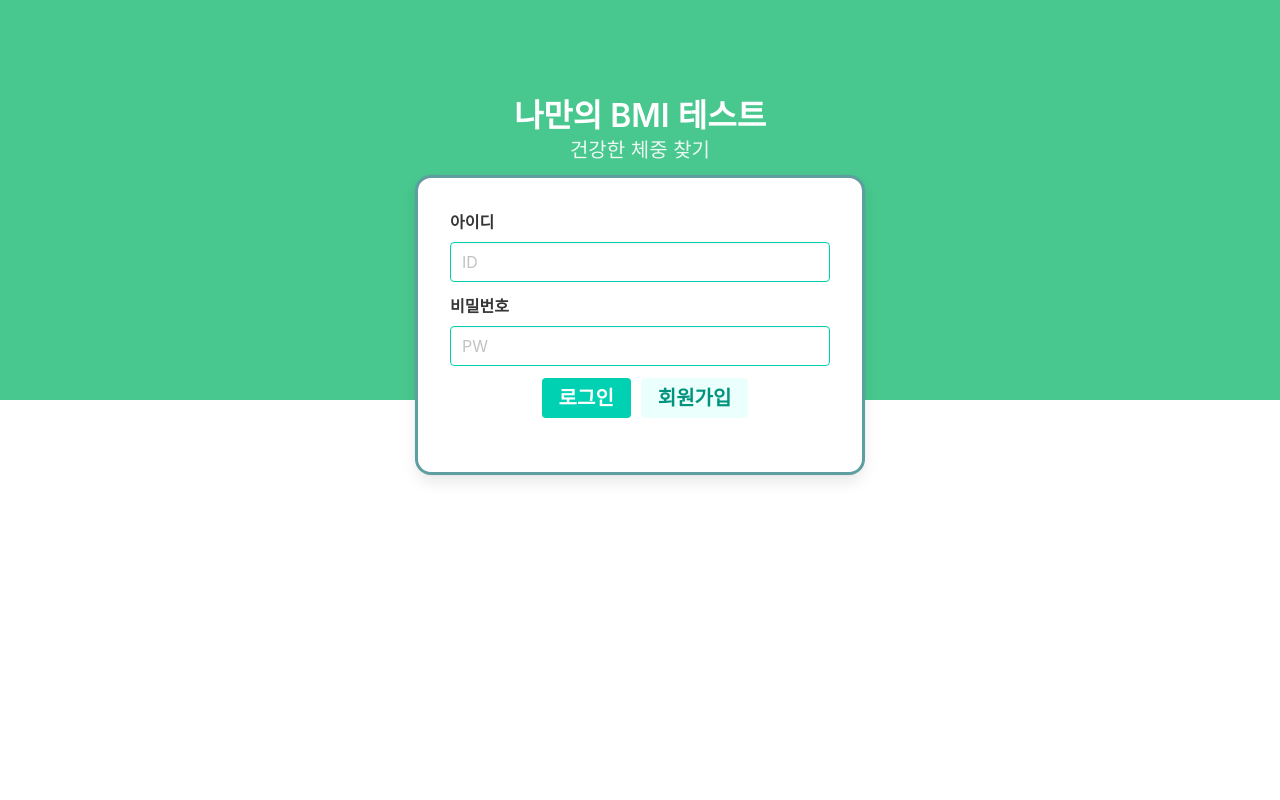
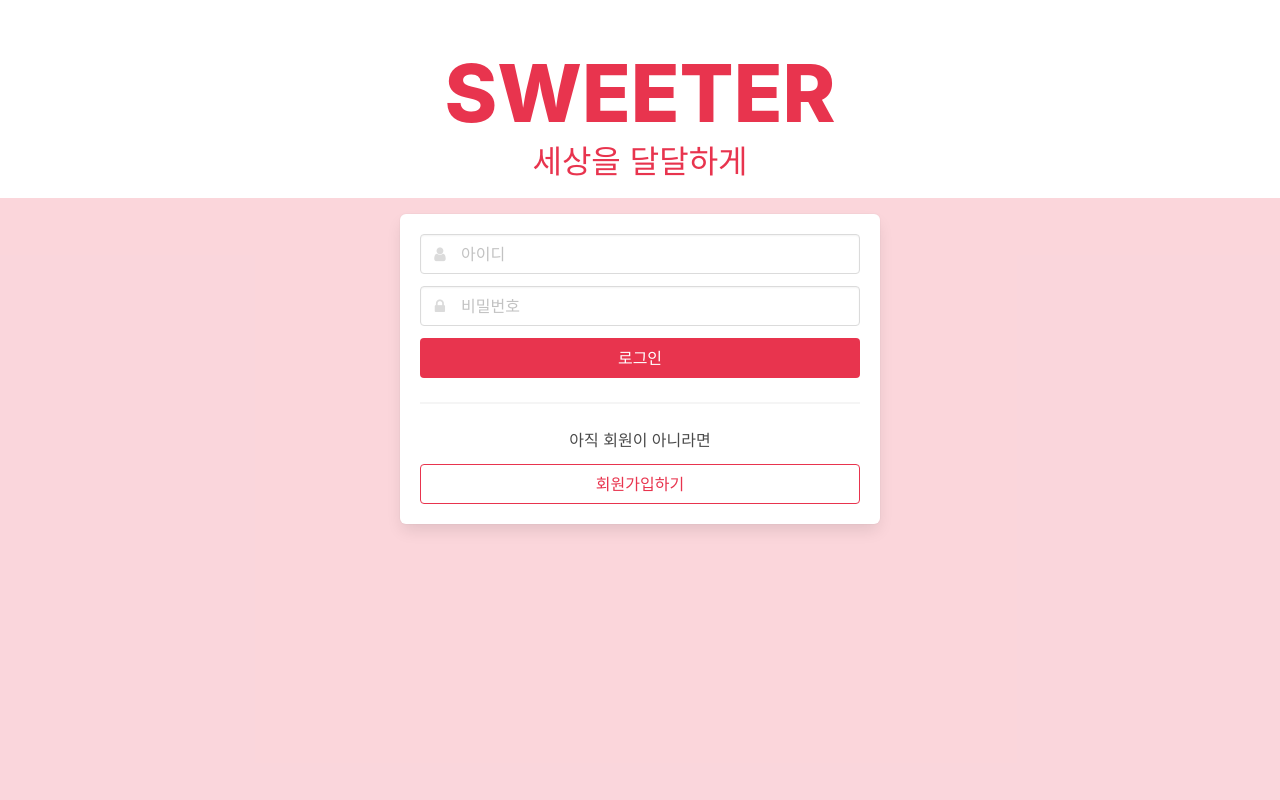
Before and after one commit to chamchimayo/bmi_calculator, a Flask app: page / in a window 1280 px wide. Run offline with Flask 2, Linux system fonts and the light colour scheme; some libraries are stand-ins or nearby versions.

Commit message:
김대철 - 로그인 기능(app,html) 다시 구현, app.py 임포트 수정 09/21 04:37

```diff
--- a/app.py
+++ b/app.py
@@ -1,30 +1,23 @@
-from flask import Flask, render_template, jsonify, request, session, redirect, url_for
+from pymongo import MongoClient
+import jwt
+import datetime
+import hashlib
+from flask import Flask, render_template, jsonify, request, redirect, url_for
+from datetime import datetime, timedelta
 
 app = Flask(__name__)
 
-from pymongo import MongoClient
+SECRET_KEY = 'SPARTA'
 
 client = MongoClient('mongodb+srv://sparta:sparta@cluster0.15mplrd.mongodb.net/?retryWrites=true&w=majority')
 db = client.dbsparta
 
-# JWT 토큰을 만들 때 필요한 비밀문자열입니다. 아무거나 입력해도 괜찮습니다.
-# 이 문자열은 서버만 알고있기 때문에, 내 서버에서만 토큰을 인코딩(=만들기)/디코딩(=풀기) 할 수 있습니다.
-SECRET_KEY = 'SPARTA'
-
-# JWT 패키지를 사용합니다. (설치해야할 패키지 이름: PyJWT)
-import jwt
-
-# 토큰에 만료시간을 줘야하기 때문에, datetime 모듈도 사용합니다.
-import datetime
-
-# 회원가입 시엔, 비밀번호를 암호화하여 DB에 저장해두는 게 좋습니다.
-# 그렇지 않으면, 개발자(=나)가 회원들의 비밀번호를 볼 수 있으니까요.^^;
-import hashlib
 
 
 @app.route('/')
 def home():
     return render_template('login.html')
+
 
 @app.route('/bmi_register')
 def bmi_register_form():
@@ -123,25 +116,26 @@ def api_register():
 #1. 로그인: 로그인 화면에서 '로그인' 버튼 클릭 시
 @app.route('/api/login', methods=['POST'])
 def api_login():
-    id_receive = request.form['id_give']
-    pw_receive = request.form['pw_give']
+    # 로그인
+    username_receive = request.form['username_give']
+    password_receive = request.form['password_give']
 
-    pw_hash = hashlib.sha256(pw_receive.encode('utf-8')).hexdigest()
-
-    result = db.user.find_one({'id': id_receive, 'pw': pw_hash})
+    pw_hash = hashlib.sha256(password_receive.encode('utf-8')).hexdigest()
+    result = db.user.find_one({'id': username_receive, 'pw': pw_hash})
+    print(result)
 
     if result is not None:
         payload = {
-            'id': id_receive,
-            'exp': datetime.datetime.utcnow() + datetime.timedelta(seconds=10) # 잘되는지 확인 후 hour 단위로 변경
+            'id': username_receive,
+            'exp': datetime.utcnow() + timedelta(seconds=60)
         }
+        token = jwt.encode(payload, SECRET_KEY, algorithm='HS256')#.decode('utf-8')
+        name = result['name']
 
-        token = jwt.encode(payload, SECRET_KEY, algorithm='HS256')
-
-        return jsonify({'result': 'success', 'token': token})
+        return jsonify({'result': 'success', 'token': token, 'name':name})
 
     else:
-        return jsonify({'result':'fail', 'msg': '아이디/비밀번호가 일치하지 않습니다.'})
+        return jsonify({'result': 'fail', 'msg': '아이디/비밀번호가 일치하지 않습니다.'})
 
 if __name__ == '__main__':
     app.run('0.0.0.0', port=5000, debug=True)
--- a/templates/login.html
+++ b/templates/login.html
@@ -1,141 +1,158 @@
-<!DOCTYPE html>
+<!doctype html>
 <html lang="en">
 <head>
-    <meta charset="UTF-8">
-    <title>Title</title>
+
+    <!-- Webpage Title -->
+    <title>Log In | SWEETER</title>
+
+    <!-- Required meta tags -->
+    <meta charset="utf-8">
+    <meta name="viewport" content="width=device-width, initial-scale=1, shrink-to-fit=no">
+
     <!-- Bulma CSS -->
     <link rel="stylesheet" href="https://cdn.jsdelivr.net/npm/bulma@0.9.1/css/bulma.min.css">
+    <!-- Font Awesome CSS -->
+    <link href="//maxcdn.bootstrapcdn.com/font-awesome/4.7.0/css/font-awesome.min.css" rel="stylesheet">
+
     <!-- JS -->
     <script src="https://ajax.googleapis.com/ajax/libs/jquery/3.4.1/jquery.min.js"></script>
     <script src="https://cdnjs.cloudflare.com/ajax/libs/jquery-cookie/1.4.1/jquery.cookie.js"></script>
     <style>
-        wrap {
-            width: 100%;
-            height: 100%;
-            background: #000;
-            position: relative;
-        }
-        .login_title {
-
-            margin:50px auto auto auto;
-            display: flex;
-            flex-direction: column;
-            justify-content: center;
-            align-items: center;
-        }
-        .login_title > title {
-            font-size: 50pt;
+        .button.is-sparta {
+            background-color: #e8344e;
+            border-color: transparent;
+            color: #fff !important;
         }
 
-        .box {
-            width: 450px;
-            height: 300px;
-            position: absolute;
-            left: 50%;
-            top: 50%;
-            margin-left: -225px;
-            margin-top: -225px;
-            padding: 2rem;
-
-            border-radius: 1rem;
-
-            border: cadetblue solid 3px;
+        .button.is-sparta.is-outlined {
+            background-color: transparent;
+            border-color: #e8344e;
+            color: #e8344e !important;
         }
 
-
-        .input {
-            border: #00cfb2 solid 1px;
+        .help {
+            color: gray;
         }
 
-        .bts {
-            display: flex;
-            flex-direction: row;
-            justify-content: center;
-            align-items: center;
+        body {
+            background-color: RGBA(232, 52, 78, 0.2);
+            min-height: 100vh;
         }
 
-        .bts > button {
-            margin-left: 10px
+        .section {
+            padding: 1rem 1.5rem;
+            max-width: 750px;
+            margin: auto;
+        }
+
+        .title {
+            font-weight: 800;
+            font-size: 5rem;
+        }
+
+        .subtitle {
+            font-size: 2rem;
+        }
+
+        .is-sparta {
+            color: #e8344e !important;
         }
     </style>
+    <script>
+        // {% if msg %}
+        //     alert("{{ msg }}")
+        // {% endif %}
 
-    <script>
-        {% if msg %}
-            alert("{{ msg }}")
-        {% endif %}
-
-        function moveregister() {
-            location.href = "register"
+        function move_register(){
+            window.location.href='/register'
         }
 
-        function login() {
+        function sign_in() {
+            let username = $("#input-username").val()
+            let password = $("#input-password").val()
+
+            if (username == "") {
+                $("#help-id-login").text("아이디를 입력해주세요.")
+                $("#input-username").focus()
+                return;
+            } else {
+                $("#help-id-login").text("")
+            }
+
+            if (password == "") {
+                $("#help-password-login").text("비밀번호를 입력해주세요.")
+                $("#input-password").focus()
+                return;
+            } else {
+                $("#help-password-login").text("")
+            }
             $.ajax({
                 type: "POST",
                 url: "/api/login",
-                data: {id_give: $('#userid').val(), pw_give: $('#userpw').val()},
+                data: {
+                    username_give: username,
+                    password_give: password
+                },
                 success: function (response) {
                     if (response['result'] == 'success') {
-                        // 로그인이 정상적으로 되면, 토큰을 받아옵니다.
-                        // 이 토큰을 mytoken이라는 키 값으로 쿠키에 저장합니다.
-                        $.cookie('mytoken', response['token']);
-
-                        alert('로그인 완료!')
-                        window.location.href = '/bmi_register'
+                        $.cookie('mytoken', response['token'], {path: '/'});
+                        alert(response['name']+"님 로그인을 환영합니다.")
+                        window.location.replace("/bmi_register")
                     } else {
-                        // 로그인이 안되면 에러메시지를 띄웁니다.
                         alert(response['msg'])
                     }
                 }
-            })
+            });
         }
-
 
     </script>
 
-
 </head>
 <body>
-<div class="warp">
+<section class="hero is-white">
+    <div class="hero-body has-text-centered" style="padding-bottom:1rem;margin:auto;">
+        <h1 class="title is-sparta">SWEETER</h1>
+        <h3 class="subtitle is-sparta">세상을 달달하게</h3>
+    </div>
+</section>
+<section class="section">
+    <div class="container">
+        <div class="box" style="max-width: 480px;margin:auto">
+            <article class="media">
+                <div class="media-content">
+                    <div class="content">
+                        <div class="field has-addons">
+                            <div class="control has-icons-left" style="width:100%">
+                                <input id="input-username" class="input" type="text" placeholder="아이디">
+                                <span class="icon is-small is-left"><i class="fa fa-user"></i></span>
+                            </div>
+                        </div>
 
-        <section class="hero is-success is-halfheight">
-            <div class="hero-body">
-                <div class="login_title">
-                    <p class="title">
-                        나만의 BMI 테스트
-                    </p>
-                    <p class="subtitle">
-                        건강한 체중 찾기
-                    </p>
+                        <p id="help-id-login" class="help is-safe"></p>
+
+                        <div class="field">
+                            <div class="control has-icons-left">
+                                <input id="input-password" class="input" type="password" placeholder="비밀번호">
+                                <span class="icon is-small is-left"><i class="fa fa-lock"></i></span>
+                            </div>
+                        </div>
+
+                        <p id="help-password-login" class="help is-safe"></p>
+                    </div>
+                    <div id="div-sign-in-or-up" class="has-text-centered">
+                        <nav class="level is-mobile">
+                            <button class="level-item button is-sparta" onclick="sign_in()">로그인</button>
+                        </nav>
+                        <hr>
+                        <h4 class="mb-3">아직 회원이 아니라면</h4>
+                        <nav class="level is-mobile">
+                            <button class="level-item button is-sparta is-outlined" onclick="move_register()">회원가입하기</button>
+                        </nav>
+                    </div>
                 </div>
-            </div>
-        </section>
-
-
-    <form class="box">
-        <div class="field">
-            <label class="label">아이디</label>
-            <div class="control">
-                <input id='userid' class="input" type="email" placeholder="ID">
-            </div>
+            </article>
         </div>
-
-        <div class="field">
-            <label class="label">비밀번호</label>
-            <div class="control">
-                <input id='userpw' class="input" type="password" placeholder="PW">
-            </div>
-        </div>
-        <div class="bts">
-            <button onclick="login()" ; class="button is-primary"><span
-                    style="font-weight: bold; font-size: 15pt;"> 로그인 </span></button>
-            <button onclick="moveregister(); return false; " class="button is-primary is-light"><span
-                    style="font-weight: bold; font-size: 15pt;"> 회원가입 </span></button>
-        </div>
-    </form>
-</div>
-
-
+    </div>
+</section>
 </body>
-
-
 </html>
```
